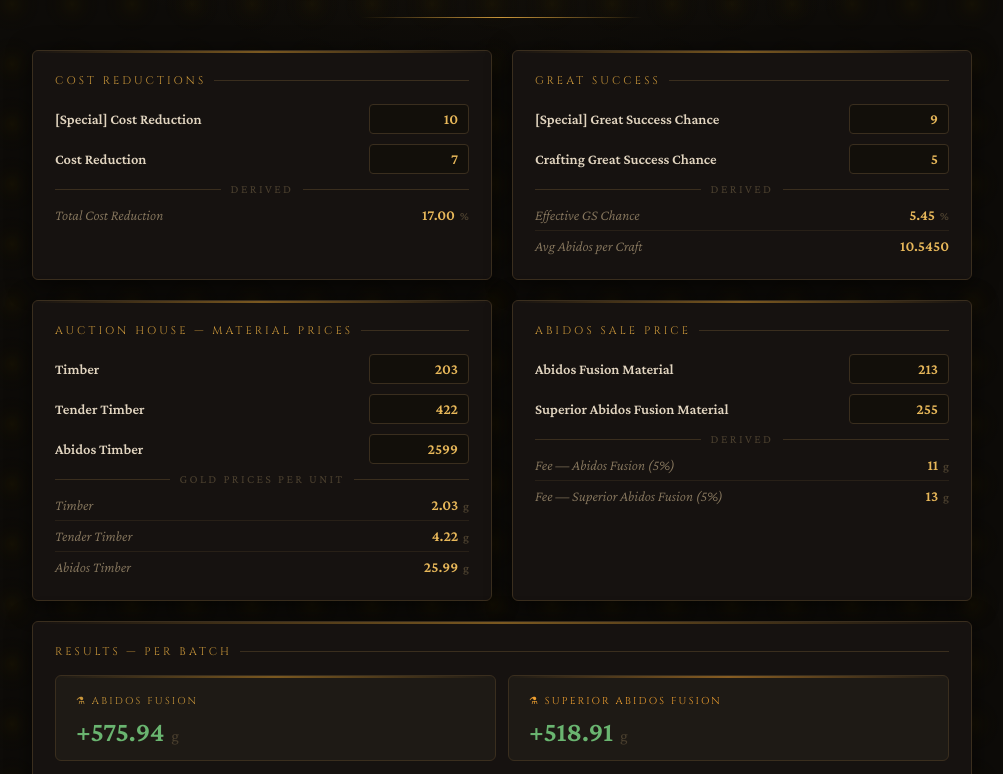
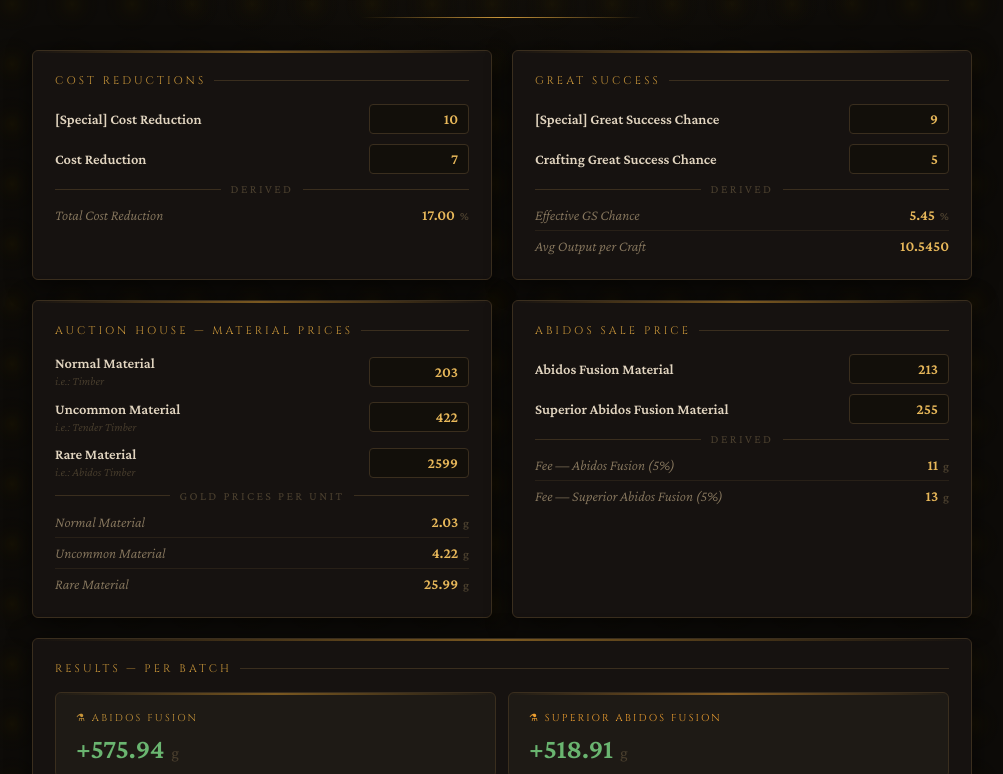
Before and after one commit to edoreld/abidos-crafting-calculator, a plain HTML site: page index.html in a window 1280 px wide. Shown: the part 146-920 px from the top of the page, without its empty margins (138-1141 px from the left). Drawn offline with nearby package versions, Linux system fonts and the light colour scheme.

Commit message:
revert last commit

```diff
--- a/index.html
+++ b/index.html
@@ -151,6 +151,13 @@
       font-style: normal;
       font-weight: 600;
       font-size: 14.5px;
+    }
+    label .label-sub {
+      display: block;
+      font-size: 12px;
+      font-style: italic;
+      color: var(--text-muted);
+      margin-top: 1px;
     }
 
     input[type="number"] {
@@ -393,7 +400,7 @@
 <header>
   <p class="logo-ornament">Crafting Tool</p>
   <h1>Abidos <span>Calculator</span></h1>
-  <p class="subtitle">Profit estimation for Abidos Timber crafting</p>
+  <p class="subtitle">Profit estimation for Abidos crafting</p>
 </header>
 
 <div class="wrapper">
@@ -437,7 +444,7 @@
       <span class="derived-value" id="d-b8">—</span>
     </div>
     <div class="derived-row">
-      <span class="derived-label">Avg Abidos per Craft</span>
+      <span class="derived-label">Avg Output per Craft</span>
       <span class="derived-value" id="d-b24">—</span>
     </div>
   </div>
@@ -447,29 +454,29 @@
     <p class="card-title">Auction House — Material Prices</p>
     <div class="field-group">
       <div class="field">
-        <label><strong>Timber</strong></label>
+        <label><strong>Normal Material</strong><span class="label-sub">i.e.: Timber</span></label>
         <input type="number" id="e19" step="1" min="1" value="203" />
       </div>
       <div class="field">
-        <label><strong>Tender Timber</strong></label>
+        <label><strong>Uncommon Material</strong><span class="label-sub">i.e.: Tender Timber</span></label>
         <input type="number" id="e20" step="1" min="1" value="422" />
       </div>
       <div class="field">
-        <label><strong>Abidos Timber</strong></label>
+        <label><strong>Rare Material</strong><span class="label-sub">i.e.: Abidos Timber</span></label>
         <input type="number" id="e21" step="1" min="1" value="2599" />
       </div>
     </div>
     <div class="divider-row">Gold Prices per Unit</div>
     <div class="derived-row">
-      <span class="derived-label">Timber</span>
+      <span class="derived-label">Normal Material</span>
       <span class="derived-value" id="d-p19">—</span>
     </div>
     <div class="derived-row">
-      <span class="derived-label">Tender Timber</span>
+      <span class="derived-label">Uncommon Material</span>
       <span class="derived-value" id="d-p20">—</span>
     </div>
     <div class="derived-row">
-      <span class="derived-label">Abidos Timber</span>
+      <span class="derived-label">Rare Material</span>
       <span class="derived-value" id="d-p21">—</span>
     </div>
   </div>
@@ -550,17 +557,17 @@
               <div class="rg-cell sublabel"></div>
             </div>
             <div class="rg-row">
-              <div class="rg-cell label">Timber</div>
+              <div class="rg-cell label">Normal Material <span style="color:var(--text-muted);font-size:12px">(i.e.: Timber)</span></div>
               <div class="rg-cell val val-b">86</div>
               <div class="rg-cell val val-c">112</div>
             </div>
             <div class="rg-row">
-              <div class="rg-cell label">Tender Timber</div>
+              <div class="rg-cell label">Uncommon Material <span style="color:var(--text-muted);font-size:12px">(i.e.: Tender Timber)</span></div>
               <div class="rg-cell val val-b">45</div>
               <div class="rg-cell val val-c">59</div>
             </div>
             <div class="rg-row">
-              <div class="rg-cell label">Abidos Timber</div>
+              <div class="rg-cell label">Rare Material <span style="color:var(--text-muted);font-size:12px">(i.e.: Abidos Timber)</span></div>
               <div class="rg-cell val val-b">33</div>
               <div class="rg-cell val val-c">43</div>
             </div>
@@ -576,7 +583,7 @@
               <div class="rg-cell val val-c" id="r-c23">—</div>
             </div>
             <div class="rg-row">
-              <div class="rg-cell label">Avg Abidos per Craft</div>
+              <div class="rg-cell label">Avg Output per Craft</div>
               <div class="rg-cell val val-b" id="r-b24b">—</div>
               <div class="rg-cell val val-c" id="r-c24">—</div>
             </div>
@@ -587,7 +594,7 @@
               <div class="rg-cell sublabel"></div>
             </div>
             <div class="rg-row">
-              <div class="rg-cell label">Sale Price / Abidos</div>
+              <div class="rg-cell label">Sale Price / Output</div>
               <div class="rg-cell val val-b" id="r-b26">—</div>
               <div class="rg-cell val val-c" id="r-c26">—</div>
             </div>
@@ -597,7 +604,7 @@
               <div class="rg-cell val val-c" id="r-c27">—</div>
             </div>
             <div class="rg-row">
-              <div class="rg-cell label">Net per Abidos</div>
+              <div class="rg-cell label">Net per Output</div>
               <div class="rg-cell val val-b" id="r-bnet">—</div>
               <div class="rg-cell val val-c" id="r-cnet">—</div>
             </div>
```
